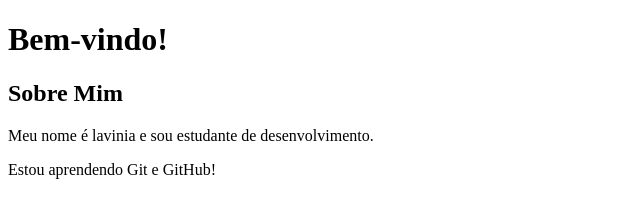
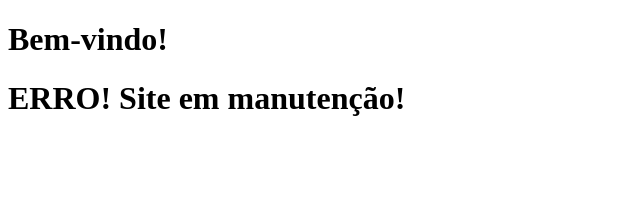
Before and after one commit to laviniagchagas-ux/minha-pagina-pessoal, a plain HTML site: page index.html in a window 1280 px wide. Shown: the whole page, without its empty margins (0-640 px from the left). Drawn offline with Linux system fonts and the light colour scheme.

Commit message:
fix: página temporária de manutenção

```diff
--- a/index.html
+++ b/index.html
@@ -15,13 +15,11 @@
 <h1>Bem-vindo!</h1>
 
 </body>
-<section id="sobre">
+<body>
 
-<h2>Sobre Mim</h2>
+<h1>ERRO! Site em manutenção!</h1>
 
-<p>Meu nome é lavinia e sou estudante de desenvolvimento.</p>
+</body>
 
-</html>
-<p>Estou aprendendo Git e GitHub!</p>
 
 </section>
```
